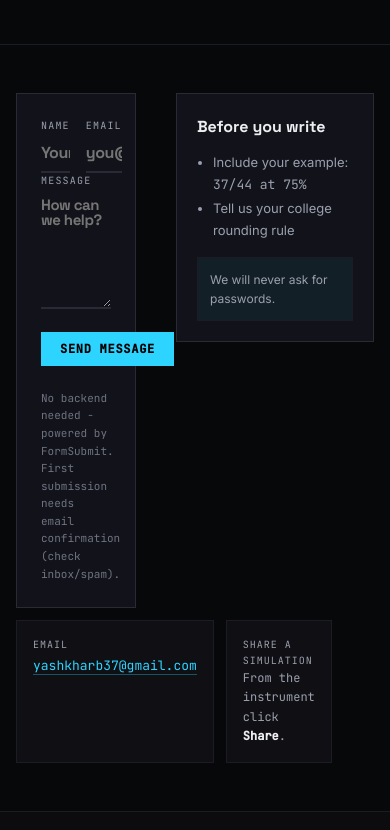
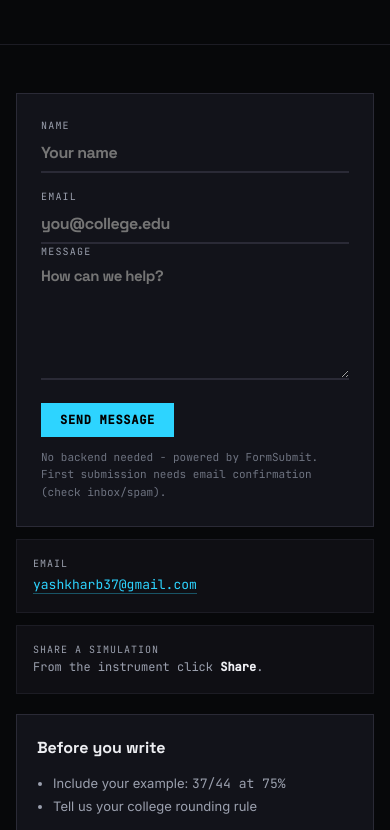
Before and after one commit to Yashkharb/Bunk-Calculator, a plain HTML site: page contact.html in a window 390 px wide. Shown: the part 263-1093 px from the top of the page. Drawn offline with Linux system fonts and the light colour scheme.

Commit message:
Mobile responsiveness in contact.html

```diff
--- a/contact.html
+++ b/contact.html
@@ -106,7 +106,10 @@ button,input,select{font:inherit}
 .container{max-width:var(--page-width);margin:0 auto;padding:0 var(--gutter)}
 @media(max-width:640px){.container{padding:0 var(--gutter-m)}}
 .grid12{display:grid;grid-template-columns:repeat(12,1fr);gap:24px}
-@media(max-width:900px){.grid12{grid-template-columns:1fr;gap:20px}}
+@media(max-width:900px){.grid12{grid-template-columns:1fr;gap:20px}.grid12>div{grid-column:auto!important}}
+.contact-fields{display:grid;grid-template-columns:1fr 1fr;gap:16px}
+.contact-meta{display:grid;grid-template-columns:1fr 1fr;gap:12px;margin-top:12px}
+@media(max-width:640px){.contact-fields,.contact-meta{grid-template-columns:1fr}}
 .prose{max-width:var(--prose-width)}
 
 /* ========== HEADER — dark, mono, editorial ========== */
@@ -473,7 +476,7 @@ tbody tr{cursor:pointer}
       <input type="hidden" name="_subject" value="New message from Bunk Calculator">
       <input type="hidden" name="_template" value="table">
       <input type="text" name="_honey" style="display:none" tabindex="-1" autocomplete="off">
-      <div style="display:grid;grid-template-columns:1fr 1fr;gap:16px">
+      <div class="contact-fields">
         <label class="field"><span class="field-label">Name</span><input class="field-input" style="font-size:16px;padding:8px 0" type="text" name="name" required placeholder="Your name" autocomplete="name"></label>
         <label class="field"><span class="field-label">Email</span><input class="field-input" style="font-size:16px;padding:8px 0" type="email" name="email" required placeholder="you@college.edu" autocomplete="email"></label>
       </div>
@@ -481,7 +484,7 @@ tbody tr{cursor:pointer}
       <div style="display:flex;align-items:center;gap:12px;margin-top:16px;flex-wrap:wrap"><button type="submit" class="btn btn-brand" id="contactBtn">Send message</button><span id="msg" role="status" aria-live="polite" style="font-family:var(--font-mono);font-size:11px;color:var(--muted)"></span></div>
       <p style="margin:12px 0 0;font-size:11px;color:var(--soft);font-family:var(--font-mono)">No backend needed - powered by FormSubmit. First submission needs email confirmation (check inbox/spam).</p>
     </form>
-    <div style="display:grid;grid-template-columns:1fr 1fr;gap:12px;margin-top:12px">
+    <div class="contact-meta">
       <div style="border:1px solid var(--border);padding:16px;background:var(--surface-soft)"><div style="font-family:var(--font-mono);font-size:10px;letter-spacing:0.1em;text-transform:uppercase;color:var(--muted)">Email</div><a href="mailto:yashkharb37@gmail.com" style="font-family:var(--font-mono);font-size:13px">yashkharb37@gmail.com</a></div>
       <div style="border:1px solid var(--border);padding:16px;background:var(--surface-soft)"><div style="font-family:var(--font-mono);font-size:10px;letter-spacing:0.1em;text-transform:uppercase;color:var(--muted)">Share a simulation</div><div style="font-family:var(--font-mono);font-size:12px;color:var(--muted)">From the instrument click <strong style="color:var(--text)">Share</strong>.</div></div>
     </div>
```
